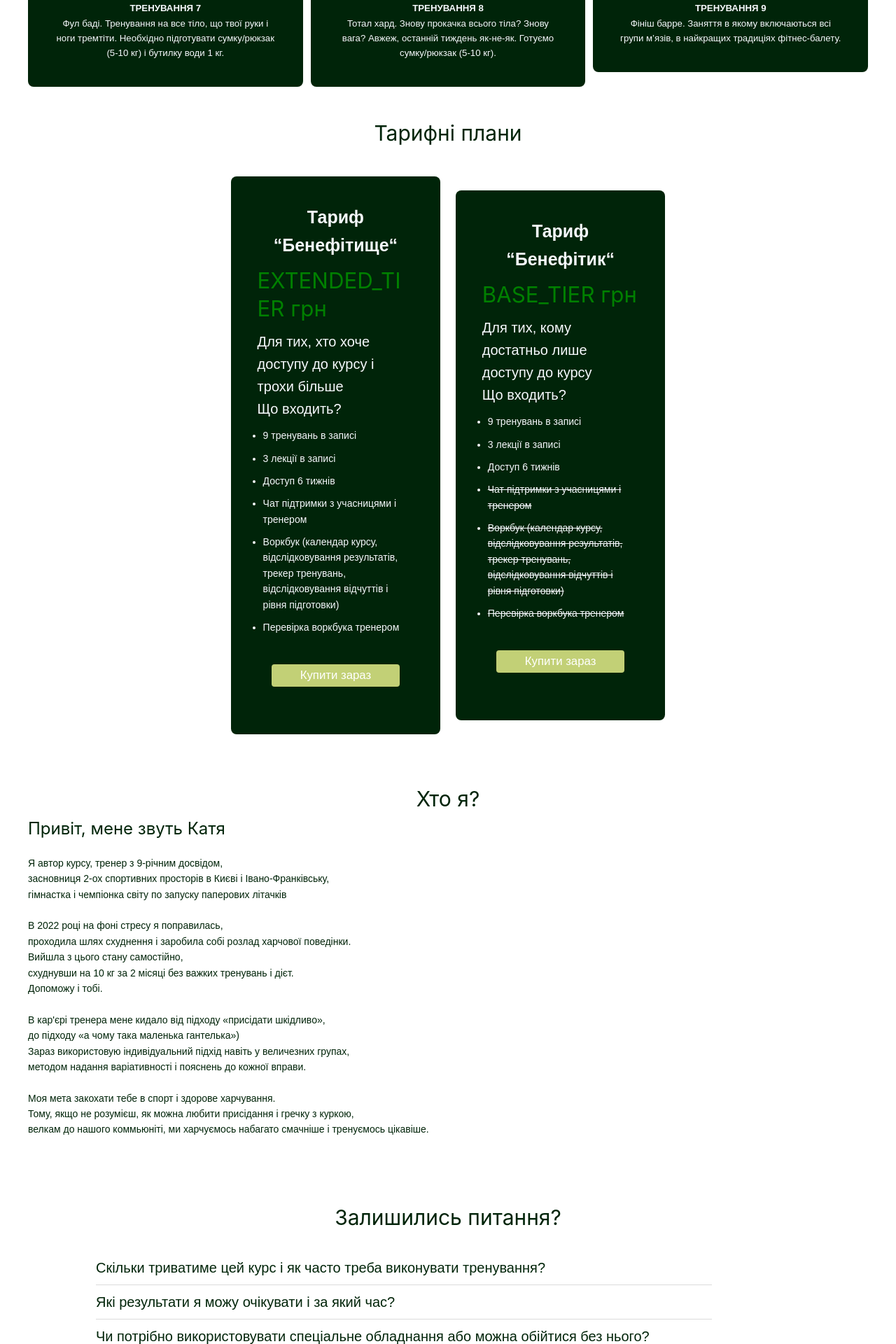
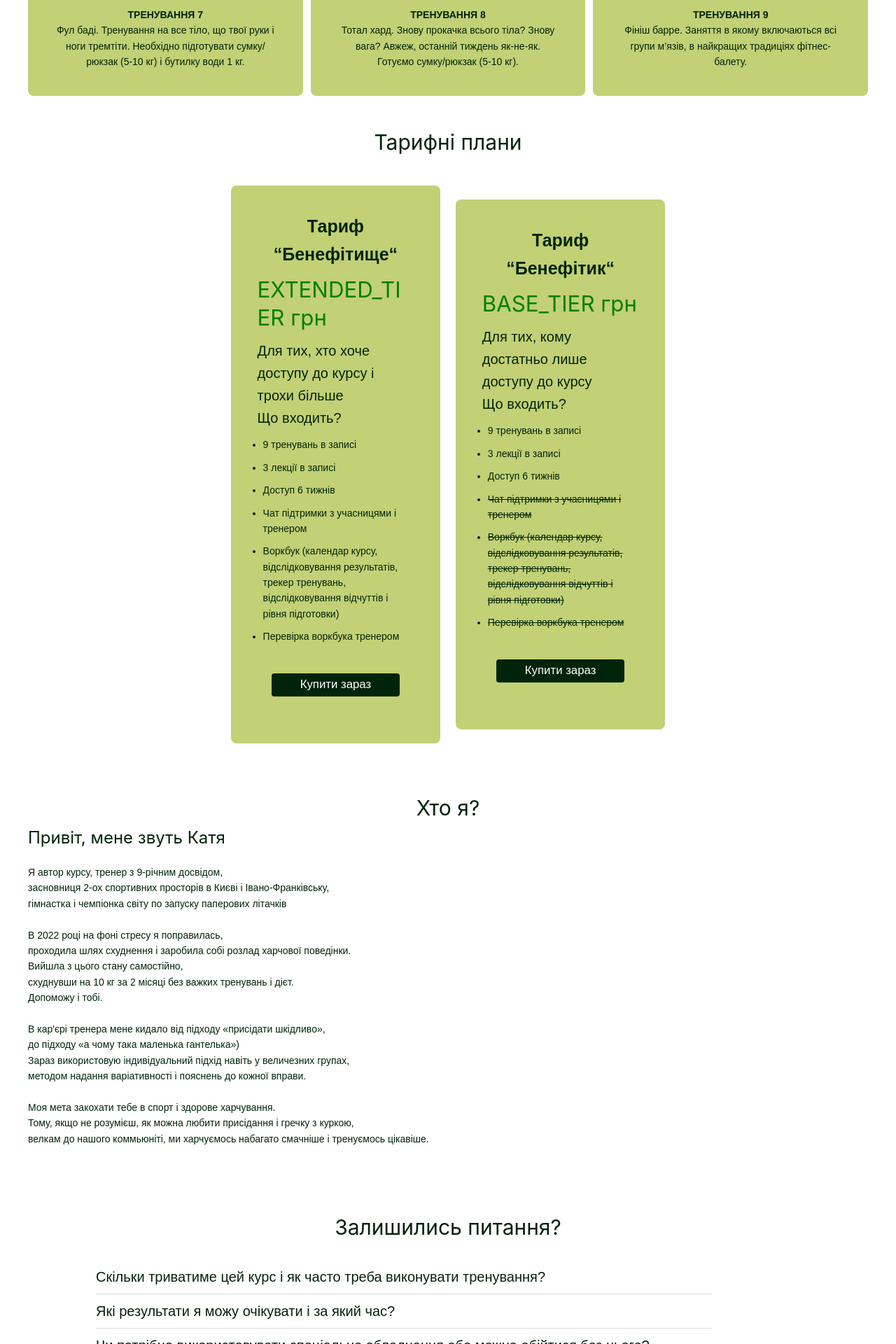
Before and after one commit to Naz-iv/comeOnLanding, a Django app: page / in a window 1280 px wide. Shown: the part 2983-4903 px from the top of the page at 70% size. Run offline with Django 5.2, Linux system fonts and the light colour scheme; some libraries are stand-ins or nearby versions.

Commit message:
updated colors

```diff
--- a/static/css/style.css
+++ b/static/css/style.css
@@ -115,7 +115,7 @@ p.has-background {
     padding: 1.25em 2.375em
 }
 
-:where(p.has-text-color:not(.has-link-color)) a {
+:where(p.has-text-color has-primary-color:not(.has-link-color)) a {
     color: inherit
 }
 
@@ -204,7 +204,7 @@ p.has-text-align-left[style*="writing-mode:vertical-lr"], p.has-text-align-right
     padding: .667em 1.333em
 }
 
-.block-button .block-button__link:where(.is-style-outline):not(.has-text-color), .block-button:where(.is-style-outline) > .block-button__link:not(.has-text-color) {
+.block-button .block-button__link:where(.is-style-outline):not(.has-text-color has-primary-color), .block-button:where(.is-style-outline) > .block-button__link:not(.has-text-color has-primary-color) {
     color: currentColor
 }
 
@@ -1186,8 +1186,8 @@ body {
     --preset--color--pale-cyan-blue: #8ed1fc;
     --preset--color--vivid-cyan-blue: #0693e3;
     --preset--color--vivid-purple: #9b51e0;
-    --preset--color--primary: #002409;
-    --preset--color--secondary: #002409;
+    --preset--color--primary: #c2d076;
+    --preset--color--secondary: #c2d076;
     --preset--color--foreground: #002409;
     --preset--color--background: #ffffff;
     --preset--color--tertiary: #f7f9fd;
@@ -1606,7 +1606,7 @@ h6 {
 }
 
 .has-tertiary-color {
-    color: var(--preset--color--tertiary) !important;
+    color: var(--preset--color--tertiary);
 }
 
 .has-black-background-color {
@@ -2431,7 +2431,7 @@ h6 {
 .site-header {
     top: 0;
     background: white;
-    opacity: 75%;
+    opacity: 100%;
     position: sticky;
     z-index: 100;
 
@@ -2790,3 +2790,10 @@ h6 {
         width: calc(75% - var(--style--block-gap, .5em) * .25)
     }
 }
+
+.responsive-program {
+    justify-content: space-evenly;
+    align-content: space-evenly;
+    padding-right: 20px;
+    padding-left: 20px;
+}
--- a/templates/home.html
+++ b/templates/home.html
@@ -62,7 +62,7 @@
 
                 <div class="block-buttons is-layout-flex block-buttons-is-layout-flex">
                   <div class="block-button has-custom-width start-button">
-                    <a class="block-button__link element-button hover-button" href="#plans">Отримати доступ
+                    <a class="block-button__link element-button has-foreground-color hover-button" href="#plans">Отримати доступ
                     </a>
                   </div>
                 </div>
--- a/templates/includes/footer.html
+++ b/templates/includes/footer.html
@@ -2,26 +2,26 @@
 
 <footer class="site-footer-container block-template-part">
   <div
-      class="block-group alignwide has-foreground-background-color has-text-color has-background is-layout-flow block-group-is-layout-flow"
-      style="color:#ffffff;margin-top:0;margin-bottom:0;padding-top:var(--preset--spacing--60);padding-right:var(--preset--spacing--60);padding-bottom:var(--preset--spacing--60);padding-left:var(--preset--spacing--60)">
+      class="block-group alignwide has-primary-background-color has-foreground-color has-background is-layout-flow block-group-is-layout-flow"
+      style="margin-top:0;margin-bottom:0;padding-top:var(--preset--spacing--60);padding-right:var(--preset--spacing--60);padding-bottom:var(--preset--spacing--60);padding-left:var(--preset--spacing--60)">
     <div style="height:60px" aria-hidden="true" class="block-spacer"></div>
 
 
     <div
         class="block-columns alignwide is-layout-flex container-core-columns-is-layout-18 block-columns-is-layout-flex">
       <div class="block-column is-layout-flow block-column-is-layout-flow" style="flex-basis:33.33%">
-        <h3 class="block-heading has-text-color"
-            style="color:#ffffff;font-size:clamp(22.544px, 1.409rem + ((1vw - 3.2px) * 1.643), 37px);">Контакти</h3>
+        <h3 class="block-heading has-foreground-color"
+            style=";font-size:clamp(22.544px, 1.409rem + ((1vw - 3.2px) * 1.643), 37px);">Контакти</h3>
       </div>
 
 
       <div class="block-column is-layout-flow block-column-is-layout-flow" style="flex-basis:33.33%">
-        <p class="has-text-color"
-           style="color:#ffffff;font-size:clamp(14px, 0.875rem + ((1vw - 3.2px) * 0.455), 18px);">ФОП Агафонова
+        <p class="has-foreground-color"
+           style=";font-size:clamp(14px, 0.875rem + ((1vw - 3.2px) * 0.455), 18px);">ФОП Агафонова
           Катерина<br>ІПН: 3559501401</p>
 
-        <a style="color:#ffffff; font-size:clamp(14px, 0.875rem + ((1vw - 3.2px) * 0.455), 18px);"
-           class="has-text-color block-read-more"
+        <a style="; font-size:clamp(14px, 0.875rem + ((1vw - 3.2px) * 0.455), 18px);"
+           class="has-foreground-color block-read-more"
            href="https://docs.google.com/document/d/1sEUk_DWjB41OduhQlUIf8XE25hzJftYk/edit?usp=share_link&ouid=101821124564392171013&rtpof=true&sd=true" target="_self">Договір
           оферти<span class="screen-reader-text">: Договір публічної оферти</span></a></div>
 
@@ -59,8 +59,8 @@
 
         <br>
 
-        <p class="margin-top-half has-text-color has-link-color elements-8ab34e13837b0a4148af8bbf5301012a"
-           style="color:#ffffff;font-size:clamp(14px, 0.875rem + ((1vw - 3.2px) * 0.455), 18px);">
+        <p class="margin-top-half has-foreground-color has-link-color elements-8ab34e13837b0a4148af8bbf5301012a"
+           style=";font-size:clamp(14px, 0.875rem + ((1vw - 3.2px) * 0.455), 18px);">
           ahafonova.kateryna@gmail.com</p>
       </div>
     </div>
--- a/templates/main/faq.html
+++ b/templates/main/faq.html
@@ -16,7 +16,7 @@
         onclick="toggleContainer(this)">
       <div class="block-column is-layout-flow block-column-is-layout-flow"
            style="padding-bottom: 8px; padding-top: 8px">
-        <p class="has-primary-color has-text-color has-medium-font-size">Скільки триватиме цей курс і як часто
+        <p class="has-foreground-color has-text-color has-medium-font-size">Скільки триватиме цей курс і як часто
           треба виконувати тренування?</p>
         <div class="block-column is-layout-flow block-column-is-layout-flow faq-answer"
              style="display: none; padding-left: 3%">
@@ -37,7 +37,7 @@
         onclick="toggleContainer(this)">
       <div class="block-column is-layout-flow block-column-is-layout-flow"
            style="padding-bottom: 8px; padding-top: 8px">
-        <p class="has-primary-color has-text-color has-medium-font-size">Які результати я можу очікувати і за
+        <p class="has-foreground-color has-text-color has-medium-font-size">Які результати я можу очікувати і за
           який час?
         </p>
         <div class="block-column is-layout-flow block-column-is-layout-flow faq-answer"
@@ -61,7 +61,7 @@
         onclick="toggleContainer(this)">
       <div class="block-column is-layout-flow block-column-is-layout-flow"
            style="padding-bottom: 8px; padding-top: 8px">
-        <p class="has-primary-color has-text-color has-medium-font-size">Чи потрібно використовувати спеціальне
+        <p class="has-foreground-color has-text-color has-medium-font-size">Чи потрібно використовувати спеціальне
           обладнання або можна обійтися без нього?</p>
         <div class="block-column is-layout-flow block-column-is-layout-flow faq-answer"
              style="display: none; padding-left: 3%">
@@ -83,7 +83,7 @@
         onclick="toggleContainer(this)">
       <div class="block-column is-layout-flow block-column-is-layout-flow"
            style="padding-bottom: 8px; padding-top: 8px">
-        <p class="has-primary-color has-text-color has-medium-font-size">Чи є підтримка або консультації від
+        <p class="has-foreground-color has-text-color has-medium-font-size">Чи є підтримка або консультації від
           тренера під час курсу?</p>
         <div class="block-column is-layout-flow block-column-is-layout-flow faq-answer"
              style="display: none; padding-left: 3%">
@@ -102,7 +102,7 @@
         onclick="toggleContainer(this)">
       <div class="block-column is-layout-flow block-column-is-layout-flow"
            style="padding-bottom: 8px; padding-top: 8px">
-        <p class="has-primary-color has-text-color has-medium-font-size">Які рекомендації щодо харчування ви
+        <p class="has-foreground-color has-text-color has-medium-font-size">Які рекомендації щодо харчування ви
           надаєте?</p>
         <div class="block-column is-layout-flow block-column-is-layout-flow faq-answer"
              style="display: none; padding-left: 3%">
@@ -121,7 +121,7 @@
         onclick="toggleContainer(this)">
       <div class="block-column is-layout-flow block-column-is-layout-flow"
            style="padding-bottom: 8px; padding-top: 8px">
-        <p class="has-primary-color has-text-color has-medium-font-size">Чи є гарантія на результати, або
+        <p class="has-foreground-color has-text-color has-medium-font-size">Чи є гарантія на результати, або
           можливість повернення коштів?</p>
         <div class="block-column is-layout-flow block-column-is-layout-flow faq-answer"
              style="display: none; padding-left: 3%">
@@ -141,7 +141,7 @@
         onclick="toggleContainer(this)">
       <div class="block-column is-layout-flow block-column-is-layout-flow"
            style="padding-bottom: 8px; padding-top: 8px">
-        <p class="has-primary-color has-text-color has-medium-font-size">Чи можна пристосувати тренування до
+        <p class="has-foreground-color has-text-color has-medium-font-size">Чи можна пристосувати тренування до
           мого рівня фізичної підготовки?</p>
         <div class="block-column is-layout-flow block-column-is-layout-flow faq-answer"
              style="display: none; padding-left: 3%">
@@ -160,7 +160,7 @@
         onclick="toggleContainer(this)">
       <div class="block-column is-layout-flow block-column-is-layout-flow"
            style="padding-bottom: 8px; padding-top: 8px">
-        <p class="has-primary-color has-text-color has-medium-font-size">Що входить у вартість курсу і чи є
+        <p class="has-foreground-color has-text-color has-medium-font-size">Що входить у вартість курсу і чи є
           додаткові витрати?</p>
         <div class="block-column is-layout-flow block-column-is-layout-flow faq-answer"
              style="display: none; padding-left: 3%">
@@ -182,7 +182,7 @@
         onclick="toggleContainer(this)">
       <div class="block-column is-layout-flow block-column-is-layout-flow"
            style="padding-bottom: 8px; padding-top: 8px">
-        <p class="has-primary-color has-text-color has-medium-font-size">Чи є відгуки або реальні історії успіху
+        <p class="has-foreground-color has-text-color has-medium-font-size">Чи є відгуки або реальні історії успіху
           від інших учасників курсу?</p>
         <div class="block-column is-layout-flow block-column-is-layout-flow faq-answer"
              style="display: none; padding-left: 3%">
@@ -203,7 +203,7 @@
         <div class="block-columns is-layout-flow block-column-is-layout-flow"
              style="padding-bottom: 8px; padding-top: 8px">
 
-          <p class="has-primary-color has-text-color has-medium-font-size">
+          <p class="has-foreground-color has-text-color has-medium-font-size">
             Як буде відбуватися взаємодія з іншими
             учасниками курсу?
           </p>
--- a/templates/main/form.html
+++ b/templates/main/form.html
@@ -34,8 +34,8 @@
       {% endfor %}
 
       <div class="has-text-align-center">
-        <button class="block-button__link has-background-color has-secondary-background-color has-text-color has-background element-button hover-button" type="submit">ОПЛАТИТИ</button>
-        <button class="block-button__link has-background-color has-secondary-background-color has-text-color has-background element-button hover-button" type="reset" onclick="closeForm()">СКАСУВАТИ</button>
+        <button class="block-button__link has-foreground-color element-button" type="submit">ОПЛАТИТИ</button>
+        <button class="block-button__link has-foreground-color element-button" type="reset" onclick="closeForm()">СКАСУВАТИ</button>
       </div>
     </form>
   </div>
--- a/templates/main/plans.html
+++ b/templates/main/plans.html
@@ -20,11 +20,11 @@
         <div
             class="block-group has-primary-background-color has-background has-global-padding is-layout-constrained container-core-group-is-layout-22 block-group-is-layout-constrained"
             style="border-radius:8px;padding-top:var(--preset--spacing--60);padding-right:var(--preset--spacing--60);padding-bottom:var(--preset--spacing--60);padding-left:var(--preset--spacing--60)">
-          <p class="has-tertiary-color has-text-color has-large-font-size has-text-align-center"><strong>Тариф “Бенефітище“</strong>
+          <p class="has-foreground-color has-text-color has-large-font-size has-text-align-center"><strong>Тариф “Бенефітище“</strong>
           </p>
 
 
-          <h3 class="block-heading has-tertiary-color has-text-color has-link-color has-x-large-font-size elements-74404d736221a0f2aa7901986ef461b8">
+          <h3 class="block-heading has-foreground-color has-text-color has-link-color has-x-large-font-size elements-74404d736221a0f2aa7901986ef461b8">
             {% if  expiry_date %}
               <span class="old-price">{{ extended_price|multiply:3 }} грн</span><br>
             {% endif %}
@@ -32,12 +32,12 @@
           </h3>
 
 
-          <p class="has-tertiary-color has-text-color has-link-color has-medium-font-size elements-272f31a695723fcf7713868f8342a78c">
+          <p class="has-foreground-color has-text-color has-link-color has-medium-font-size elements-272f31a695723fcf7713868f8342a78c">
             Для тих, хто хоче доступу до курсу і трохи більше<br>Що входить?</p>
 
 
           <ul style="padding-right:var(--preset--spacing--40);padding-left:var(--preset--spacing--40)"
-              class="has-tertiary-color has-text-color has-link-color elements-15142a5cf72d408041137522ef5f0db1">
+              class="has-foreground-color has-text-color has-link-color elements-15142a5cf72d408041137522ef5f0db1">
             <li style="margin-bottom: 10px;">9 тренувань в записі</li>
             <li style="margin-bottom: 10px;">3 лекції в записі</li>
             <li style="margin-bottom: 10px;">Доступ 6 тижнів</li>
@@ -53,8 +53,8 @@
               class="block-buttons is-content-justification-left is-layout-flex container-core-buttons-is-layout-2 block-buttons-is-layout-flex">
             <div class="block-button has-custom-width block-button__width-100 is-style-fill responsive-button">
               <button
-                  class="block-button__link has-background-color has-secondary-background-color has-text-color has-background element-button hover-button"
-                  onclick="openForm('EXTENDED')" style="background-color: #c2d076 !important; font-size: 120%">
+                  class="block-button__link has-background-color"
+                  onclick="openForm('EXTENDED')" style="background-color: #002409 !important; font-size: 120%">
                 Купити зараз
               </button>
             </div>
@@ -66,11 +66,11 @@
         <div
             class="block-group has-primary-background-color has-background has-global-padding is-layout-constrained container-core-group-is-layout-23 block-group-is-layout-constrained"
             style="border-radius:8px;padding-top:var(--preset--spacing--60);padding-right:var(--preset--spacing--60);padding-bottom:var(--preset--spacing--60);padding-left:var(--preset--spacing--60)">
-          <p class="has-tertiary-color has-text-color has-large-font-size has-text-align-center"><strong>Тариф “Бенефітик“</strong>
+          <p class="has-foreground-color has-text-color has-large-font-size has-text-align-center"><strong>Тариф “Бенефітик“</strong>
           </p>
 
 
-          <h3 class="block-heading has-tertiary-color has-text-color has-link-color has-x-large-font-size elements-74404d736221a0f2aa7901986ef461b8">
+          <h3 class="block-heading has-foreground-color has-text-color has-link-color has-x-large-font-size elements-74404d736221a0f2aa7901986ef461b8">
             {% if expiry_date %}
               <span class="old-price">{{ base_price|multiply:3 }} грн</span><br>
             {% endif %}
@@ -78,11 +78,11 @@
           </h3>
 
 
-          <p class="has-tertiary-color has-text-color has-link-color has-medium-font-size elements-272f31a695723fcf7713868f8342a78c">
+          <p class="has-foreground-color has-text-color has-link-color has-medium-font-size elements-272f31a695723fcf7713868f8342a78c">
             Для тих, кому достатньо лише доступу до курсу<br>Що входить?</p>
 
 
-          <ul class="has-tertiary-color has-text-color has-link-color elements-15142a5cf72d408041137522ef5f0db1"
+          <ul class="has-foreground-color has-text-color has-link-color elements-15142a5cf72d408041137522ef5f0db1"
               style="padding-right: var(--preset--spacing--40); padding-left: var(--preset--spacing--40);">
             <li style="margin-bottom: 10px;">9 тренувань в записі</li>
             <li style="margin-bottom: 10px;">3 лекції в записі</li>
@@ -99,8 +99,8 @@
               class="block-buttons is-content-justification-left is-layout-flex container-core-buttons-is-layout-3 block-buttons-is-layout-flex">
             <div class="block-button has-custom-width block-button__width-100 is-style-fill responsive-button">
               <button
-                  class="block-button__link has-background-color has-secondary-background-color has-text-color has-background element-button hover-button"
-                  onclick="openForm('BASE')" style="background-color: #c2d076 !important; font-size: 120%">
+                  class="block-button__link has-background-color"
+                  onclick="openForm('BASE')" style="background-color: #002409 !important; font-size: 120%">
                 Купити зараз
               </button>
             </div>
--- a/templates/main/program.html
+++ b/templates/main/program.html
@@ -19,9 +19,9 @@
             <img src="{% static 'videos/promo_1.gif' %}" alt="Promo 1" class="responsive-video">
           </figure>
 
-          <p class="has-tertiary-color has-text-color has-small-font-size has-text-align-center">
+          <p class="has-foreground-color has-text-color has-text-align-center">
             <strong>ТРЕНУВАННЯ 1</strong><br>Пекельні сіднички. Дане тренування зробить твої ноги стрункими, а сідниці
-            округлими і пружними
+            округлими!
           </p>
         </div>
 
@@ -39,7 +39,7 @@
             <img src="{% static 'videos/promo_2.gif' %}" alt="Promo 2" class="responsive-video">
           </figure>
 
-          <p class="has-tertiary-color has-text-color has-small-font-size has-text-align-center">
+          <p class="has-foreground-color has-text-color has-text-align-center">
             <strong>ТРЕНУВАННЯ 2</strong><br>Потужне кардіо. Це тренування на витривалість. Буде не легко, але ти
             впораєшся!
           </p>
@@ -53,13 +53,13 @@
       <div
           class="block-group is-content-justification-center is-nowrap is-layout-flex container-core-group-is-layout-24 block-group-is-layout-flex">
         <div
-            class="block-group aligncenter has-primary-background-color has-background has-global-padding is-layout-constrained container-core-group-is-layout-22 block-group-is-layout-constrained"
+            class="block-group aligncenter has-primary-background-color has-background has-global-padding is-layout-constrained container-core-group-is-layout-22 block-group-is-layout-constrained responsive-program"
             style="border-radius:8px;padding-top:var(--preset--spacing--60);padding-right:var(--preset--spacing--60);padding-bottom:var(--preset--spacing--60);padding-left:var(--preset--spacing--60)">
           <figure class="block-image size-large is-resized">
             <img src="{% static 'videos/promo_3.gif' %}" alt="Promo 3" class="responsive-video">
           </figure>
 
-          <p class="has-tertiary-color has-text-color has-small-font-size has-text-align-center">
+          <p class="has-foreground-color has-text-color has-text-align-center">
             <strong>ТРЕНУВАННЯ 3</strong><br>Барре старт. Cкладнокоординаційні вправи, що зроблять твоє тіло рельєфним і
             підтягнутим.
           </p>
@@ -81,7 +81,7 @@
           <figure class="block-image size-large is-resized">
             <img src="{% static 'videos/promo_4.gif' %}" alt="Promo 4" class="responsive-video">
           </figure>
-          <p class="has-tertiary-color has-text-color has-small-font-size has-text-align-center">
+          <p class="has-foreground-color has-text-color has-text-align-center">
             <strong>ТРЕНУВАННЯ 4</strong><br>Привабливий верх. Тренування з акцентом на прес і руки з вагою (підготуйте
             гантелю або сумку з наповненням 5-10 кг).
           </p>
@@ -100,7 +100,7 @@
           <figure class="block-image size-large is-resized">
             <img src="{% static 'videos/promo_5.gif' %}" alt="Promo 5" class="responsive-video">
           </figure>
-          <p class="has-tertiary-color has-text-color has-small-font-size has-text-align-center">
+          <p class="has-foreground-color has-text-color has-text-align-center">
             <strong>ТРЕНУВАННЯ 5</strong><br>М’язовий корсет. В цьому тренуванні ми пропрацьовуємо м‘язи кору. Завдяки
             ньому ти нарешті зробиш живіт плоским і підтягнутим.
           </p>
@@ -119,7 +119,7 @@
           <figure class="block-image size-large is-resized">
             <img src="{% static 'videos/promo_6.gif' %}" alt="Promo 6" class="responsive-video">
           </figure>
-          <p class="has-tertiary-color has-text-color has-small-font-size has-text-align-center">
+          <p class="has-foreground-color has-text-color has-text-align-center">
             <strong>ТРЕНУВАННЯ 6</strong><br>Балет для сильних. Зв’язки на координацію і вправи на прокачку всього тіла
             змусять тебе попотіти.
           </p>
@@ -141,7 +141,7 @@
           <figure class="block-image size-large is-resized">
             <img src="{% static 'videos/promo_7.gif' %}" alt="Promo 7" class="responsive-video">
           </figure>
-          <p class="has-tertiary-color has-text-color has-small-font-size has-text-align-center">
+          <p class="has-foreground-color has-text-color has-text-align-center">
             <strong>ТРЕНУВАННЯ 7</strong><br>Фул баді. Тренування на все тіло, що твої руки і ноги тремтіти. Необхідно
             підготувати сумку/рюкзак (5-10 кг) і бутилку води 1 кг.
           </p>
@@ -160,7 +160,7 @@
           <figure class="block-image size-large is-resized">
             <img src="{% static 'videos/promo_8.gif' %}" alt="Promo 8" class="responsive-video">
           </figure>
-          <p class="has-tertiary-color has-text-color has-small-font-size has-text-align-center">
+          <p class="has-foreground-color has-text-color has-text-align-center">
             <strong>ТРЕНУВАННЯ 8</strong><br>Тотал хард. Знову прокачка всього тіла? Знову вага? Авжеж, останній тиждень
             як-не-як. Готуємо сумку/рюкзак (5-10 кг).
           </p>
@@ -179,7 +179,7 @@
           <figure class="block-image size-large is-resized">
             <img src="{% static 'videos/promo_9.gif' %}" alt="Promo 9" class="responsive-video">
           </figure>
-          <p class="has-tertiary-color has-text-color has-small-font-size has-text-align-center">
+          <p class="has-foreground-color has-text-color has-text-align-center">
             <strong>ТРЕНУВАННЯ 9</strong><br>Фініш барре. Заняття в якому включаються всі групи м’язів, в найкращих
             традиціях фітнес-балету.
           </p>
```
Also changed, not shown: templates/main/why.html (+116 -120 lines).
